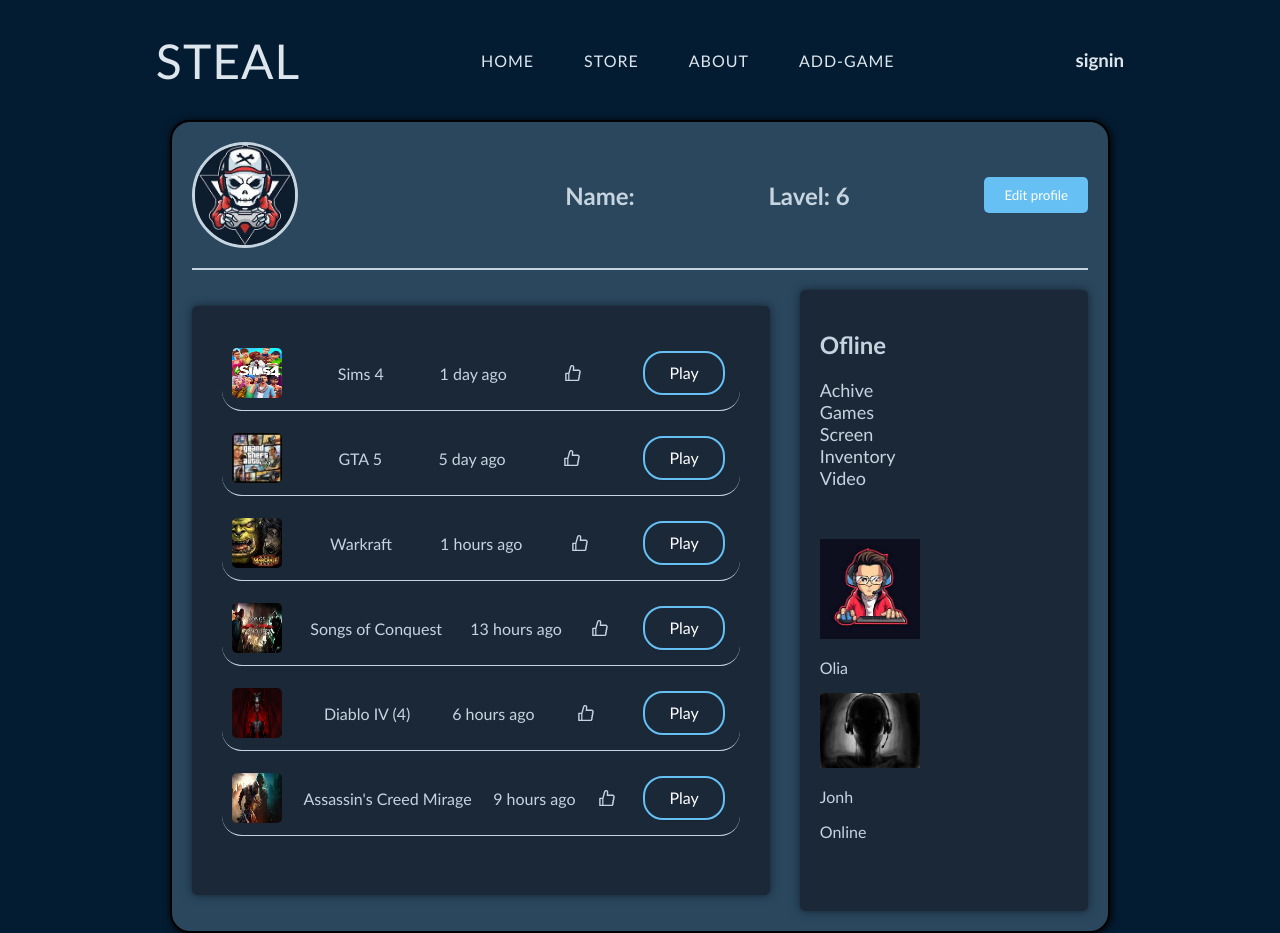
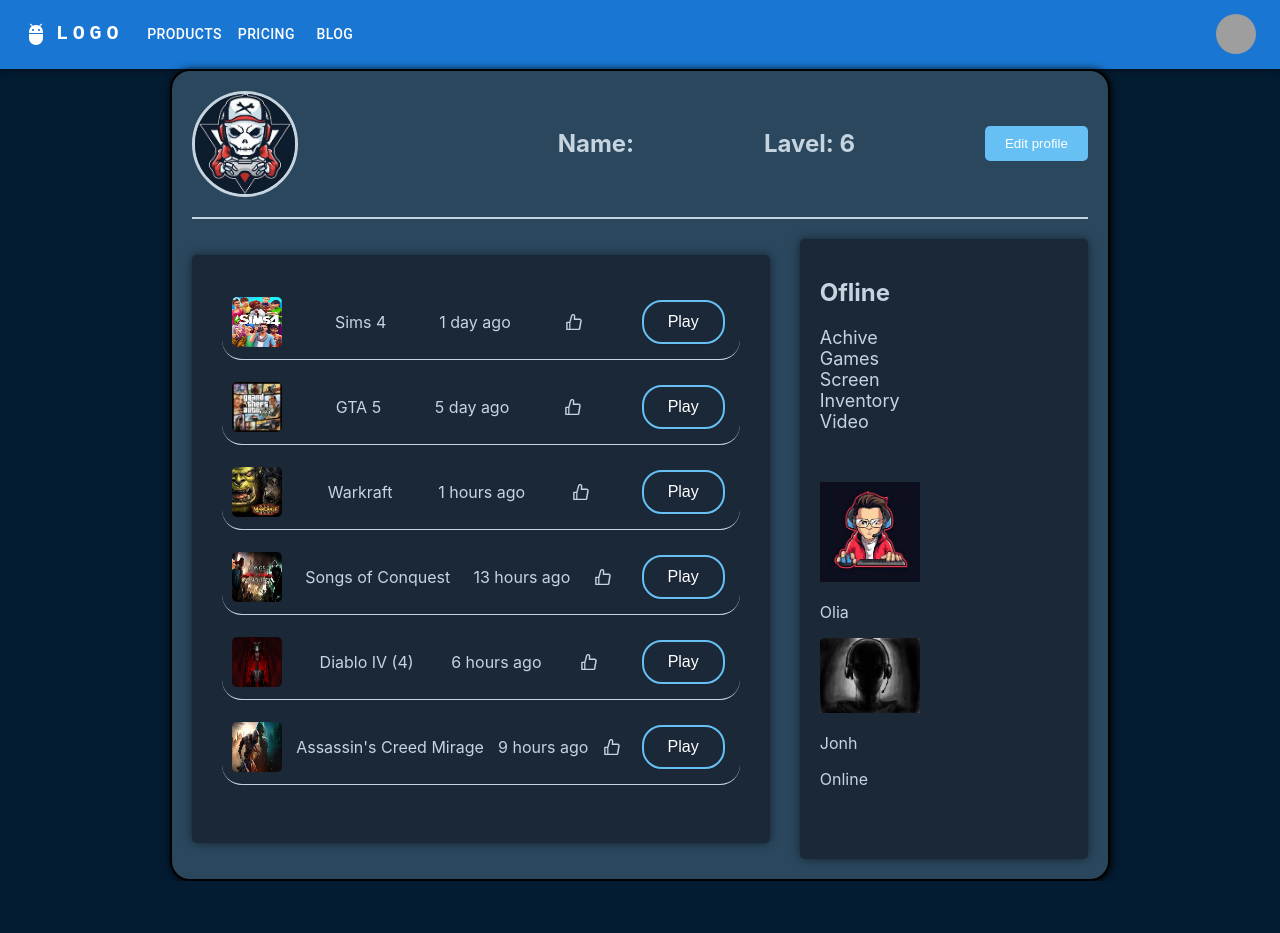
Before and after one commit to yosepov/4580-46, a React (Create React App) app: page /profile in a window 1280 px wide. After the commit the page ends 881 px from the top, so only its background shows below. Built offline with nearby package versions, Linux system fonts and the light colour scheme; grey boxes are pictures that could not be loaded.

Commit message:
Roey is the last

```diff
--- a/src/Components/NavBar/NavBar.tsx
+++ b/src/Components/NavBar/NavBar.tsx
@@ -1,48 +1,161 @@
-import { useEffect } from "react";
-import "./NavBar.css";
-import { useNavigate } from 'react-router-dom';
-import { useAppDispatch, useAppSelector } from "../../app/hooks";
-import { logoutUser, selectCurrentUser } from "../../features/User/userSlice";
-const NavBar = () => {
-    const navigate = useNavigate();
-    const dispatch = useAppDispatch();
-    const user = useAppSelector(selectCurrentUser)
+import * as React from 'react';
+import AppBar from '@mui/material/AppBar';
+import Box from '@mui/material/Box';
+import Toolbar from '@mui/material/Toolbar';
+import IconButton from '@mui/material/IconButton';
+import Typography from '@mui/material/Typography';
+import Menu from '@mui/material/Menu';
+import MenuIcon from '@mui/icons-material/Menu';
+import Container from '@mui/material/Container';
+import Avatar from '@mui/material/Avatar';
+import Button from '@mui/material/Button';
+import Tooltip from '@mui/material/Tooltip';
+import MenuItem from '@mui/material/MenuItem';
+import AdbIcon from '@mui/icons-material/Adb';
 
-    const handleNavigate = (path: string) => {
-        navigate(path);
-    }
+const pages = ['Products', 'Pricing', 'Blog'];
+const settings = ['Profile', 'Account', 'Dashboard', 'Logout'];
 
-    const handleLogout = () => {
-        dispatch(logoutUser())
-        navigate('/signin');
-    }
+export const NavBar = () => {
+  const [anchorElNav, setAnchorElNav] = React.useState<null | HTMLElement>(null);
+  const [anchorElUser, setAnchorElUser] = React.useState<null | HTMLElement>(null);
 
-    useEffect(() => {
-        if (user && window.location.pathname === '/') {
-            navigate('/home')
-        } else if (!user && window.location.pathname === '/') {
-            navigate('/signin')
-        }
-    })
+  const handleOpenNavMenu = (event: React.MouseEvent<HTMLElement>) => {
+    setAnchorElNav(event.currentTarget);
+  };
+  const handleOpenUserMenu = (event: React.MouseEvent<HTMLElement>) => {
+    setAnchorElUser(event.currentTarget);
+  };
 
-    return (
-        <div className="navContainer">
-            <div className="navLogo">
-                <span className="logoHeader">Steal</span>
-            </div>
-            <div className="navButtons">
-                <span className="links" onClick={() => handleNavigate('/home')} >Home</span>
-                <span className="links" onClick={() => handleNavigate('/store')} >Store</span>
-                <span className="links" onClick={() => handleNavigate('/about')} >About</span>
-                <span className="links" onClick={() => handleNavigate('/addnewgame')} >Add-Game</span>
-                {user && <span className="links" onClick={() => handleNavigate('/favorites')} >Favorites</span>}
-            </div>
-            <div className="navAvatar">
-                {user && <img onClick={() => handleNavigate('/profile')} className="img" src={user.photoURL ? user.photoURL : "/avatar.jpg"} alt="avatar" />}
-                <h3 onClick={user ? () => handleLogout() : () => handleNavigate('/signin')} >{user ? 'logout ' + user.email : 'signin'}</h3>
-            </div>
-        </div>
-    );
-};
+  const handleCloseNavMenu = () => {
+    setAnchorElNav(null);
+  };
 
-export default NavBar;
+  const handleCloseUserMenu = () => {
+    setAnchorElUser(null);
+  };
+
+  return (
+    <AppBar position="static">
+      <Container maxWidth="xl">
+        <Toolbar disableGutters>
+          <AdbIcon sx={{ display: { xs: 'none', md: 'flex' }, mr: 1 }} />
+          <Typography
+            variant="h6"
+            noWrap
+            component="a"
+            href="/"
+            sx={{
+              mr: 2,
+              display: { xs: 'none', md: 'flex' },
+              fontFamily: 'monospace',
+              fontWeight: 700,
+              letterSpacing: '.3rem',
+              color: 'inherit',
+              textDecoration: 'none',
+            }}
+          >
+            LOGO
+          </Typography>
+
+          <Box sx={{ flexGrow: 1, display: { xs: 'flex', md: 'none' } }}>
+            <IconButton
+              size="large"
+              aria-label="account of current user"
+              aria-controls="menu-appbar"
+              aria-haspopup="true"
+              onClick={handleOpenNavMenu}
+              color="inherit"
+            >
+              <MenuIcon />
+            </IconButton>
+            <Menu
+              id="menu-appbar"
+              anchorEl={anchorElNav}
+              anchorOrigin={{
+                vertical: 'bottom',
+                horizontal: 'left',
+              }}
+              keepMounted
+              transformOrigin={{
+                vertical: 'top',
+                horizontal: 'left',
+              }}
+              open={Boolean(anchorElNav)}
+              onClose={handleCloseNavMenu}
+              sx={{
+                display: { xs: 'block', md: 'none' },
+              }}
+            >
+              {pages.map((page) => (
+                <MenuItem key={page} onClick={handleCloseNavMenu}>
+                  <Typography textAlign="center">{page}</Typography>
+                </MenuItem>
+              ))}
+            </Menu>
+          </Box>
+          <AdbIcon sx={{ display: { xs: 'flex', md: 'none' }, mr: 1 }} />
+          <Typography
+            variant="h5"
+            noWrap
+            component="a"
+            href=""
+            sx={{
+              mr: 2,
+              display: { xs: 'flex', md: 'none' },
+              flexGrow: 1,
+              fontFamily: 'monospace',
+              fontWeight: 700,
+              letterSpacing: '.3rem',
+              color: 'inherit',
+              textDecoration: 'none',
+            }}
+          >
+            LOGO
+          </Typography>
+          <Box sx={{ flexGrow: 1, display: { xs: 'none', md: 'flex' } }}>
+            {pages.map((page) => (
+              <Button
+                key={page}
+                onClick={handleCloseNavMenu}
+                sx={{ my: 2, color: 'white', display: 'block' }}
+              >
+                {page}
+              </Button>
+            ))}
+          </Box>
+
+          <Box sx={{ flexGrow: 0 }}>
+            <Tooltip title="Open settings">
+              <IconButton onClick={handleOpenUserMenu} sx={{ p: 0 }}>
+                <Avatar alt="Remy Sharp" src="/static/images/avatar/2.jpg" />
+              </IconButton>
+            </Tooltip>
+            <Menu
+              sx={{ mt: '45px' }}
+              id="menu-appbar"
+              anchorEl={anchorElUser}
+              anchorOrigin={{
+                vertical: 'top',
+                horizontal: 'right',
+              }}
+              keepMounted
+              transformOrigin={{
+                vertical: 'top',
+                horizontal: 'right',
+              }}
+              open={Boolean(anchorElUser)}
+              onClose={handleCloseUserMenu}
+            >
+              {settings.map((setting) => (
+                <MenuItem key={setting} onClick={handleCloseUserMenu}>
+                  <Typography textAlign="center">{setting}</Typography>
+                </MenuItem>
+              ))}
+            </Menu>
+          </Box>
+        </Toolbar>
+      </Container>
+    </AppBar>
+  );
+}
--- a/src/Routes/Routes.tsx
+++ b/src/Routes/Routes.tsx
@@ -1,6 +1,6 @@
 import { Outlet, createBrowserRouter } from 'react-router-dom';
 import { ToastContainer } from 'react-toastify';
-import NavBar from '../Components/NavBar/NavBar';
+import { NavBar } from '../Components/NavBar/NavBar';
 import { SigninPage } from '../Components/Signin/Signin';
 import ProfileUser from '../Components/ProfileUser/ProfileUser';
 import { Error404 } from '../Components/Error404/Error404';
--- a/src/services/firebase/firebaseConfig.ts
+++ b/src/services/firebase/firebaseConfig.ts
@@ -8,7 +8,6 @@
 
 // Your web app's Firebase configuration
 const firebaseConfig: FirebaseAppConfig = {
-
 };
 
 // Initialize Firebase
```
